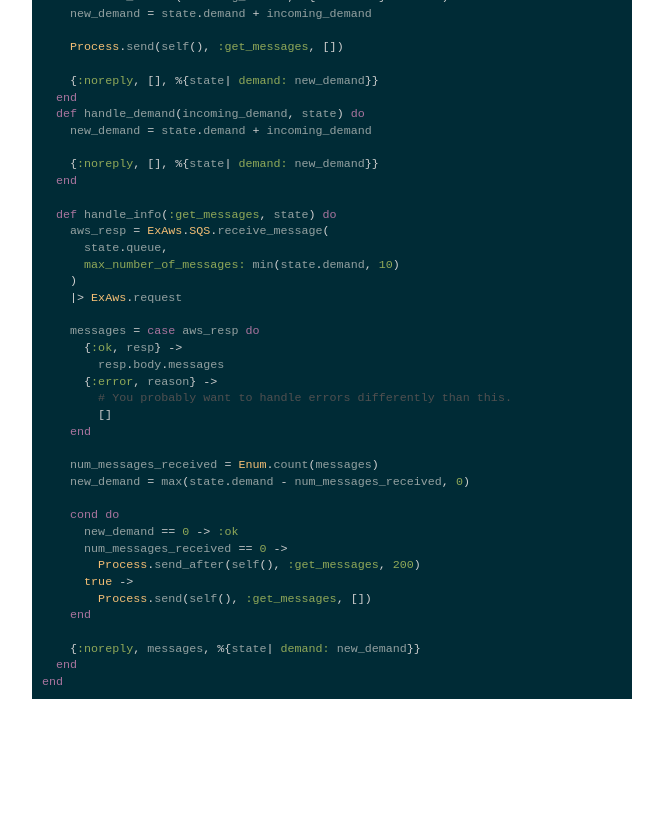
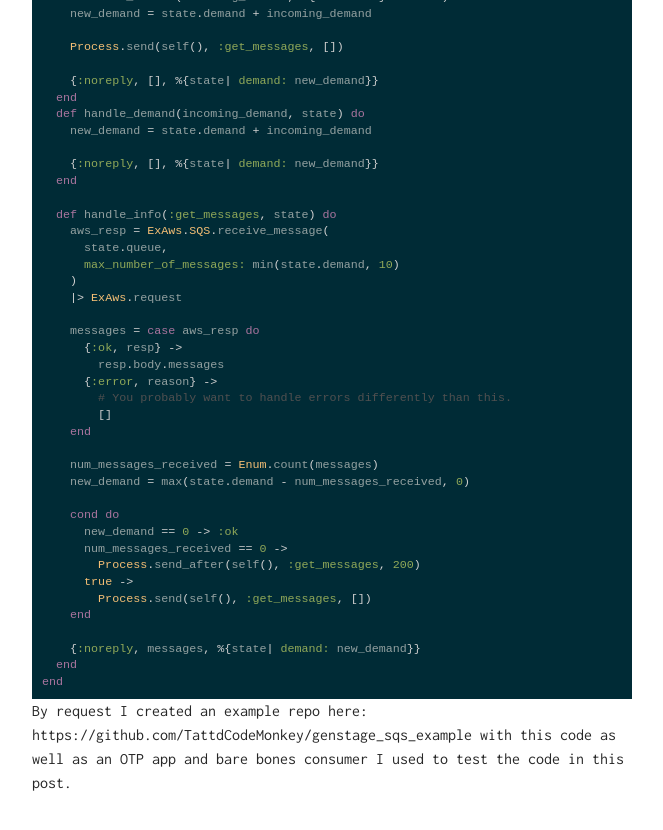
Before and after one commit to TattdCodeMonkey/TattdCodeMonkey.github.io, a Jekyll site: the page built from _posts/2017-02-01-sqs-genstage.md, in a window 1280 px wide and 900 px high, scrolled down 4691 px. Shown: the top 830 px of the window, without its empty margins (308-971 px from the left). Built offline with Jekyll 4.4.1, drawn with Linux system fonts in a browser that asks for light colours; comment, search, counter and statistics services are not loaded; before the commit the page ends 5480 px from its top, so only the background shows below that.

Commit message:
Added genstage SQS example repo to post

````diff
--- a/_posts/2017-02-01-sqs-genstage.md
+++ b/_posts/2017-02-01-sqs-genstage.md
@@ -285,3 +285,5 @@ defmodule SQSProducer do
   end
 end
 ```
+
+By request I created an example repo here: https://github.com/TattdCodeMonkey/genstage_sqs_example with this code as well as an OTP app and bare bones consumer I used to test the code in this post.
````
